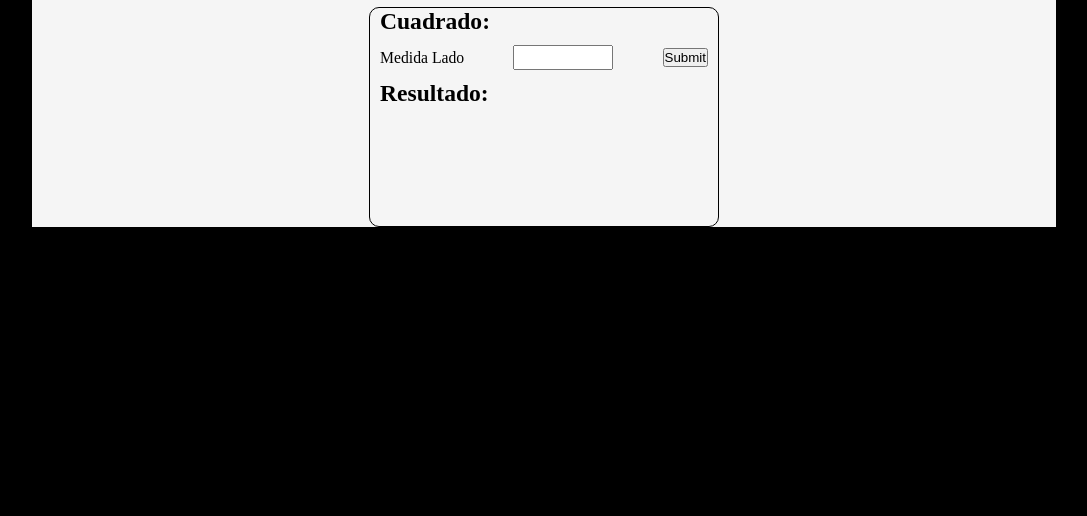
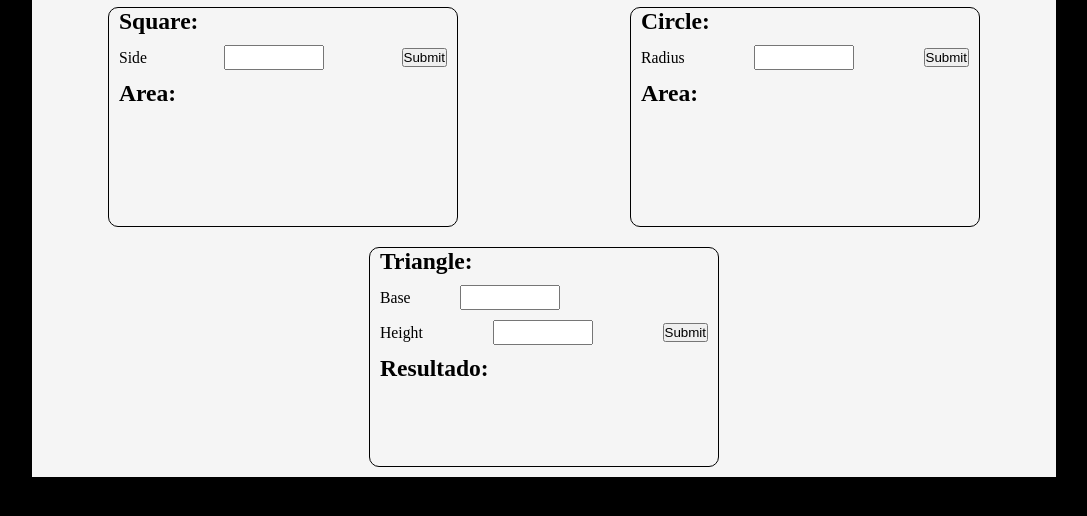
Before and after one commit to JoanMgro/JoanMgro.github.io, a plain HTML site: page index.html in a window 1280 px wide. Shown: the part 76-592 px from the top of the page, without its empty margins (96-1183 px from the left). Drawn offline with Linux system fonts and the light colour scheme.

Commit message:
Done three forms and working

```diff
--- a/index.html
+++ b/index.html
@@ -17,16 +17,16 @@
     <div class="main_container">
 
         <div class="forms form_square">
-            <h2 class="h2_form_square">Cuadrado:</h2>
+            <h2 class="h2_form_square">Square:</h2>
             <form class="form_box" action="">
                 <div class="data_1">
-                    <label for="lado">Medida Lado</label>
+                    <label for="lado">Side</label>
                     <input class="in_form in_form_1" type="number" id="lado" name="lado">
                     <button id="form1" type="button">Submit</button>
 
                 </div>
                 <div class="output">
-                    <h2>Resultado:</h2>
+                    <h2>Area:</h2>
                     <div class="out_canvas" id="out_field"></div>
 
                 </div>
@@ -34,12 +34,53 @@
 
 
         </div>
-        <!-- <div class="forms form_circle">
+        <div class="forms form_circle">
+
+            <h2 class="h2_form_circle">Circle:</h2>
+            <form class="form_box" action="">
+                <div class="data_1">
+                    <label for="radio">Radius</label>
+                    <input class="in_form in_form_2" type="number" id="radio" name="radio">
+                    <button id="form2" type="button">Submit</button>
+
+                </div>
+                <div class="output">
+                    <h2>Area:</h2>
+                    <div class="out_circle" id="out_circ"></div>
+
+                </div>
+            </form>
 
         </div>
         <div class="forms form_triangle">
+            <h2 class="h2_form_triangle">Triangle:</h2>
+            <form class="form_box" action="">
+                <div class="last_container">
 
-        </div> -->
+                    <div class="data_1 upper_data">
+                        <label for="base">Base</label>
+                        <input class="in_form in_form_3" type="number" id="base" name="base">
+
+
+                    </div>
+                    <div class="data_1 lower_data">
+                        <label for="altura">Height</label>
+                        <input class="in_form in_form_4" type="number" id="altura" name="altura">
+                        <button id="form3" type="button">Submit</button>
+
+                    </div>
+
+
+                </div>
+
+                <div class="output">
+                    <h2>Resultado:</h2>
+                    <div class="out_triangle" id="out_triangle"></div>
+
+                </div>
+            </form>
+
+        </div>
 
     </div>
 
--- a/script.js
+++ b/script.js
@@ -1,5 +1,5 @@
 const ladoInput = document.querySelector('#lado');
-const resultField = document.querySelector('#out_field');
+const resultSquare = document.querySelector('#out_field');
 
 const buttonCuadrado = document.querySelector('#form1');
 
@@ -8,9 +8,45 @@ buttonCuadrado.addEventListener('click', () => {
 
     let ladoValue = ladoInput.value;
     let areaCuadrado = (ladoValue*ladoValue);
-    resultField.innerText = Math.round(areaCuadrado*100)/100;
+    resultSquare.innerText = Math.round(areaCuadrado*100)/100;
 
 
 }
 
 );
+
+const radioInput = document.querySelector('#radio');
+const resultCircle = document.querySelector('#out_circ');
+
+const buttonCircle = document.querySelector('#form2');
+
+
+buttonCircle.addEventListener('click', () => {
+
+    let radioValue = radioInput.value;
+    let areaCirculo = Math.PI * (radioValue*radioValue);
+    resultCircle.innerText = Math.round(areaCirculo*100)/100;
+
+
+}
+
+);
+
+const baseInput = document.querySelector('#base');
+const alturaInput = document.querySelector('#altura');
+const resultTriangle = document.querySelector('#out_triangle');
+
+const buttonTriangle = document.querySelector('#form3');
+
+
+buttonTriangle.addEventListener('click', () => {
+
+    let baseValue = baseInput.value;
+    let alturaValue = alturaInput.value;
+    let areaTriangle = baseValue * alturaValue / 2
+    resultTriangle.innerText = Math.round(areaTriangle*100)/100;
+
+
+}
+
+);
--- a/style.css
+++ b/style.css
@@ -19,7 +19,7 @@ html {
      min-width: 375px;
      width: 100vw;
      margin: 0px;
-     height: 100vh;
+     height: 100%;
 
  }
 
@@ -38,10 +38,18 @@ html {
 
  .main_container {
 
+    display: flex;
+    flex-wrap: wrap;
+    gap: 20px 20px;
+
     min-width: 355px;
     width: 80%;
+    height: 100%;
+
     margin: 0 auto;
     padding-top: 10px;
+    padding-bottom: 10px;
+
     background-color: whitesmoke;
     font-size: 1.5rem;
 
@@ -80,6 +88,11 @@ html {
 
  }
 
+ .upper_data {
+    justify-content: start;
+    gap: 49px;
+ }
+
  .in_form { /*Input del form*/
      width: 100px;
      height: 25px;
@@ -103,3 +116,42 @@ html {
      text-align: center;
 
  }
+
+ .out_circle { /*Canvas donde pintar el resultado*/
+    width: 150px;
+    height: 70px;
+    margin: 10px auto 10px auto;
+
+    background-color: whitesmoke;
+
+    overflow-x: scroll;
+
+    font-size: 5rem;
+    text-align: center;
+
+}
+
+.out_triangle { /*Canvas donde pintar el resultado*/
+    width: 150px;
+    height: 70px;
+    margin: 10px auto 10px auto;
+
+    background-color: whitesmoke;
+
+    overflow-x: scroll;
+
+    font-size: 5rem;
+    text-align: center;
+
+}
+
+
+
+
+
+
+ .last_container {
+     display: flex;
+     flex-direction: column;
+     gap: 10px;
+ }
```
